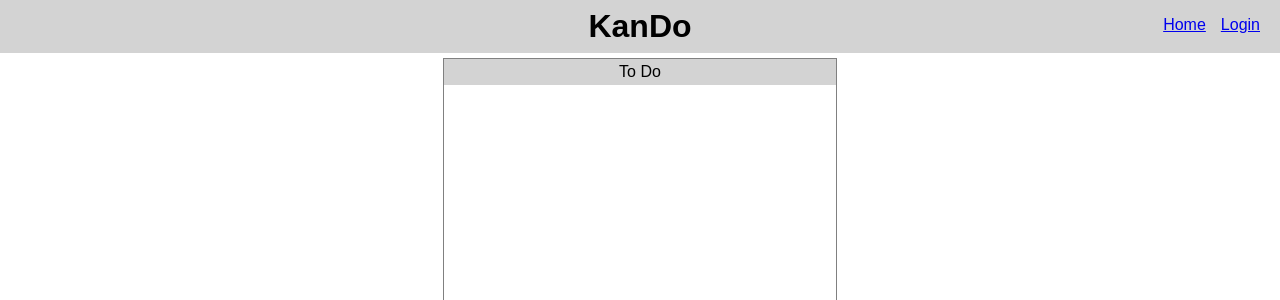
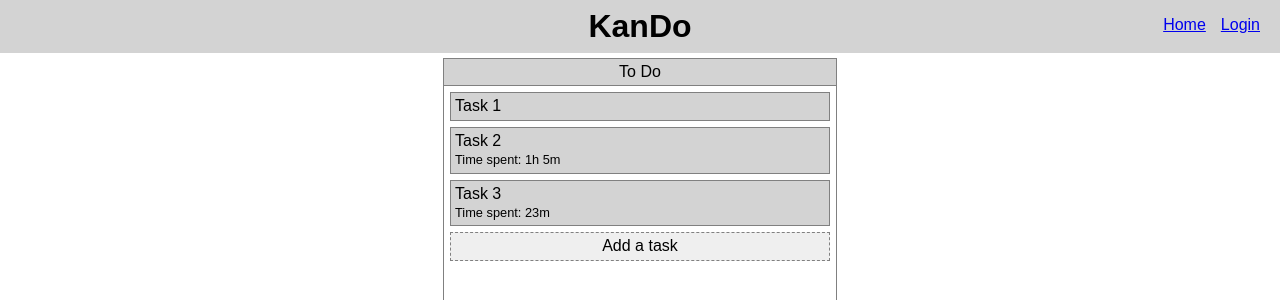
Before and after one commit to clintonowen/kando-mvp-client, a React (Create React App) app: page /board in a window 1280 px wide. Shown: the top 300 px of the page. Built offline with nearby package versions, Linux system fonts and the light colour scheme.

Commit message:
Add Task and AddTask components

```diff
--- a/package.json
+++ b/package.json
@@ -12,6 +12,7 @@
   "author": "Clinton Owen <clint@clintonowen.com>",
   "license": "GNU GPLv3",
   "dependencies": {
+    "moment": "^2.22.2",
     "normalize.css": "^8.0.0",
     "react": "^16.5.0",
     "react-dom": "^16.5.0",
--- /dev/null
+++ b/src/components/add-task.css
@@ -0,0 +1,11 @@
+.add-task {
+  border: 1px dashed gray;
+  margin: 6px;
+  margin-top: 0px;
+  padding: 4px;
+  width: calc(100% - 12px);
+}
+
+.add-task:hover {
+  background-color: lightgray;
+}
--- /dev/null
+++ b/src/components/add-task.js
@@ -0,0 +1,19 @@
+import React from 'react';
+import {connect} from 'react-redux';
+import './add-task.css';
+
+export class AddTask extends React.Component {
+  render() {
+    return (
+      <button className="add-task">
+        Add a task
+      </button>
+    );
+  }
+}
+
+const mapStateToProps = state => ({
+
+});
+
+export default connect(mapStateToProps)(AddTask);
--- a/src/components/board.js
+++ b/src/components/board.js
@@ -4,6 +4,10 @@ import Column from './column';
 import './board.css';
 
 export class Board extends React.Component {
+  componentDidMount() {
+
+  }
+
   render() {
 
     return (
--- a/src/components/column.css
+++ b/src/components/column.css
@@ -13,6 +13,7 @@
 
 .col-header {
   background-color: lightgray;
+  border-bottom: 1px solid gray;
   padding: 4px;
   text-align: center;
   width: 100%;
--- a/src/components/column.js
+++ b/src/components/column.js
@@ -1,14 +1,24 @@
 import React from 'react';
 import {connect} from 'react-redux';
-// import Column from './column';
+import Task from './task';
+import AddTask from './add-task';
 import './column.css';
 
 export class Column extends React.Component {
   render() {
+    const taskList = [
+      {name: 'Task 1', time: 0},
+      {name: 'Task 2', time: 3900000},
+      {name: 'Task 3', time: 1380000}
+    ];
+    const tasks = taskList.map((task, index) =>
+      <Task name={task.name} time={task.time} key={index}/>
+    );
     return (
       <section className="column">
         <header className="col-header">To Do</header>
-        {/* <Task /> */}
+        {tasks}
+        <AddTask />
       </section>
     );
   }
--- /dev/null
+++ b/src/components/task.css
@@ -0,0 +1,10 @@
+.task {
+  background-color: lightgray;
+  border: 1px solid gray;
+  margin: 6px;
+  padding: 4px;
+}
+
+.task span {
+  font-size: 0.8em;
+}
--- /dev/null
+++ b/src/components/task.js
@@ -0,0 +1,34 @@
+import React from 'react';
+import {connect} from 'react-redux';
+import moment from 'moment';
+import './task.css';
+
+export class Task extends React.Component {
+  render() {
+    let timeSpent;
+    if (this.props.time > 0) {
+      let duration;
+      const time = moment.duration(this.props.time);
+      const hours = Math.floor(time.asHours());
+      const minutes = Math.floor(time.asMinutes()) - hours * 60;
+      if (hours > 0) {
+        duration = `${hours}h ${minutes}m`;
+      } else {
+        duration = `${minutes}m`;
+      }
+      timeSpent = <span>Time spent: {duration}</span>
+    }
+    return (
+      <section className="task">
+        <header>{this.props.name}</header>
+        {timeSpent}
+      </section>
+    );
+  }
+}
+
+const mapStateToProps = state => ({
+
+});
+
+export default connect(mapStateToProps)(Task);
```
Also changed, not shown: 1 other file (tests, documents, lock files or other folders).
